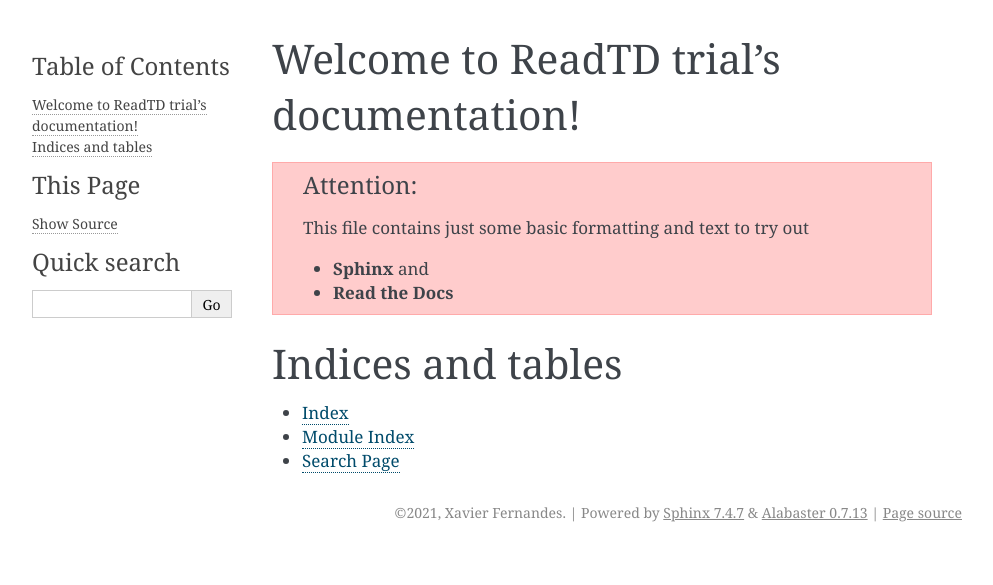
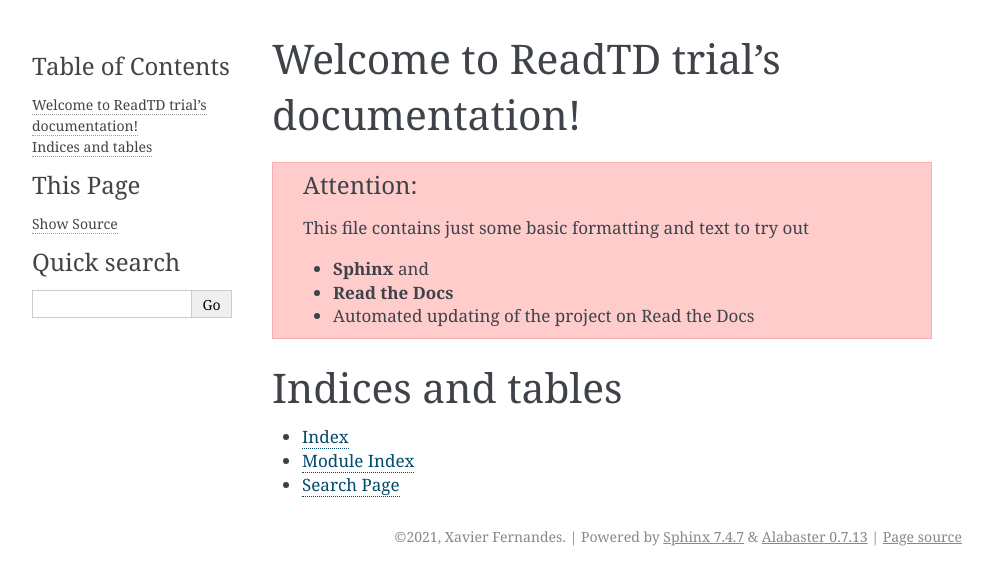
Before and after one commit to xfernandes/rtd-trial, a Sphinx documentation site: the page built from docs/source/index.rst, in a window 1280 px wide. Shown: the top 585 px of the page, without its empty margins (148-1141 px from the left). Built offline with Sphinx 7.4.7, drawn with Linux system fonts in a browser that asks for light colours.

Commit message:
added 3rd bullet

```diff
--- a/docs/source/index.rst
+++ b/docs/source/index.rst
@@ -12,6 +12,7 @@ Welcome to ReadTD trial's documentation!
 
    - **Sphinx** and
    - **Read the Docs**
+   - Automated updating of the project on Read the Docs
 
 .. toctree::
    :maxdepth: 2
```
